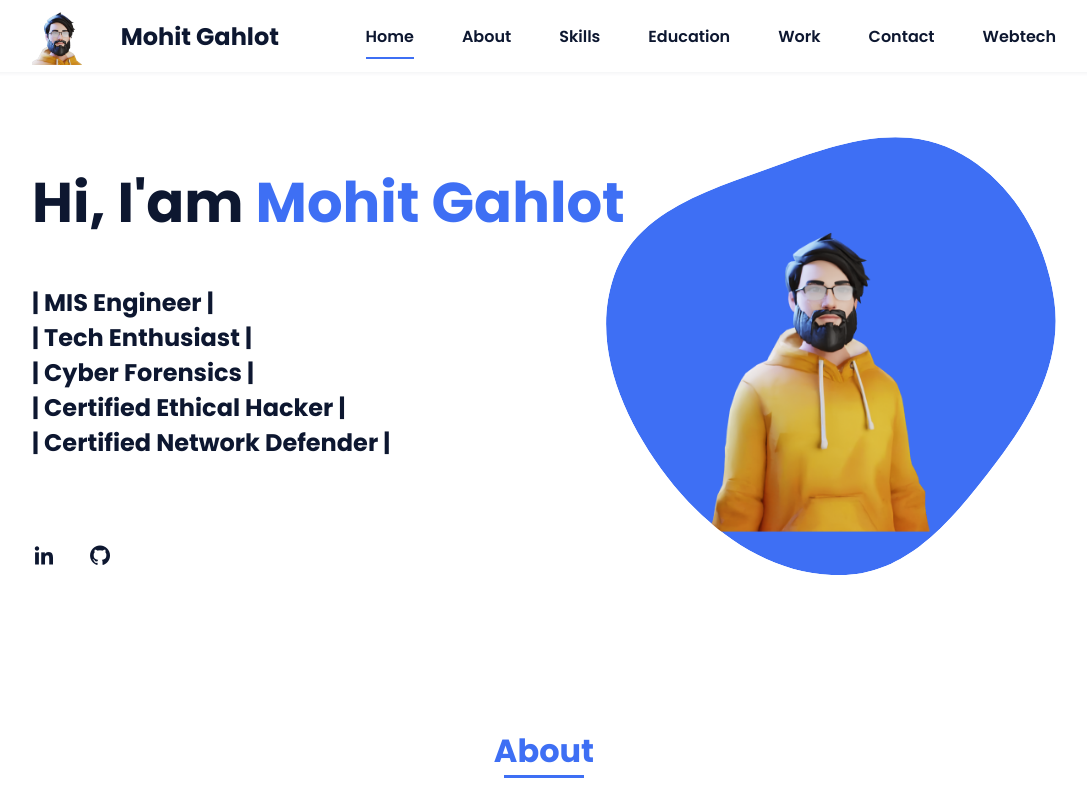
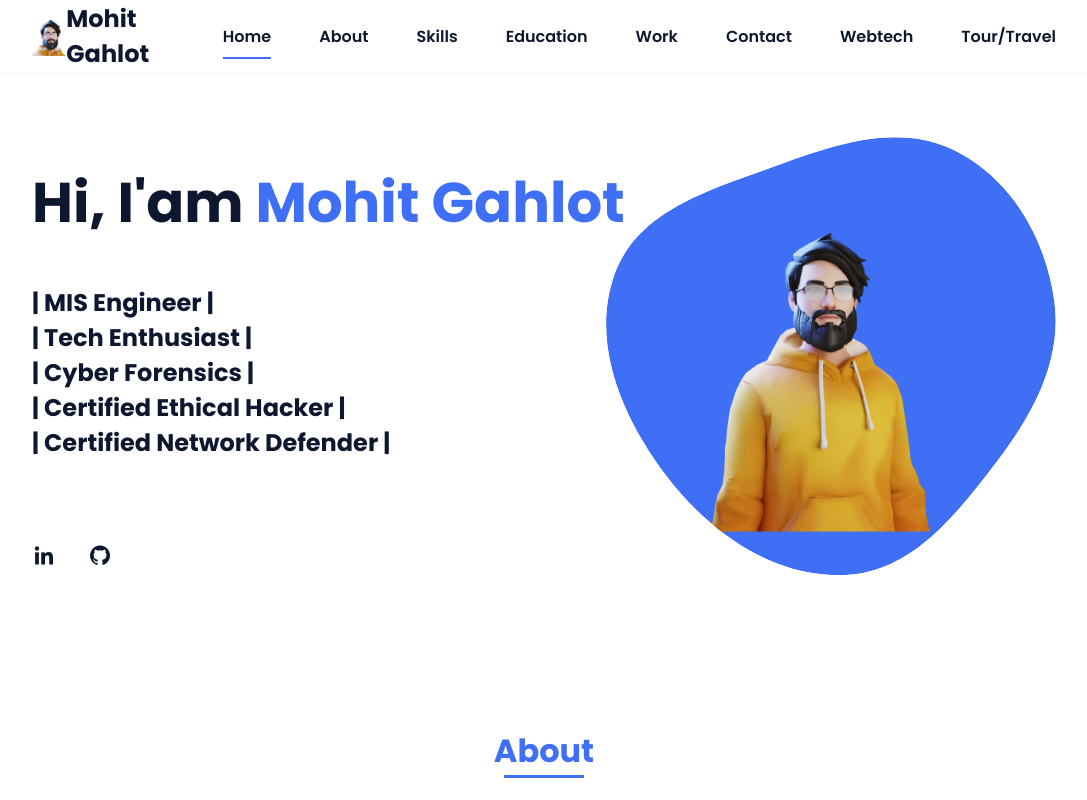
Before and after one commit to mohitgahlot1997/mohitgahlot1997.github.io, a plain HTML site: page index.html in a window 1280 px wide. Shown: the top 800 px of the page, without its empty margins (96-1183 px from the left). Drawn offline with nearby package versions, Linux system fonts and the light colour scheme; a script that the page names is missing.

Commit message:
Update index.html

```diff
--- a/index.html
+++ b/index.html
@@ -33,6 +33,7 @@
                         <li class="nav__item"><a href="#work" class="nav__link">Work</a></li>
                         <li class="nav__item"><a href="#contact" class="nav__link">Contact</a></li>
                         <li class="nav__item"><a href="webtech" class="nav__link">Webtech</a></li>
+                        <li class="nav__item"><a href="TourIndia" class="nav__link">Tour/Travel</a></li>
                     </ul>
                 </div>
 
```
